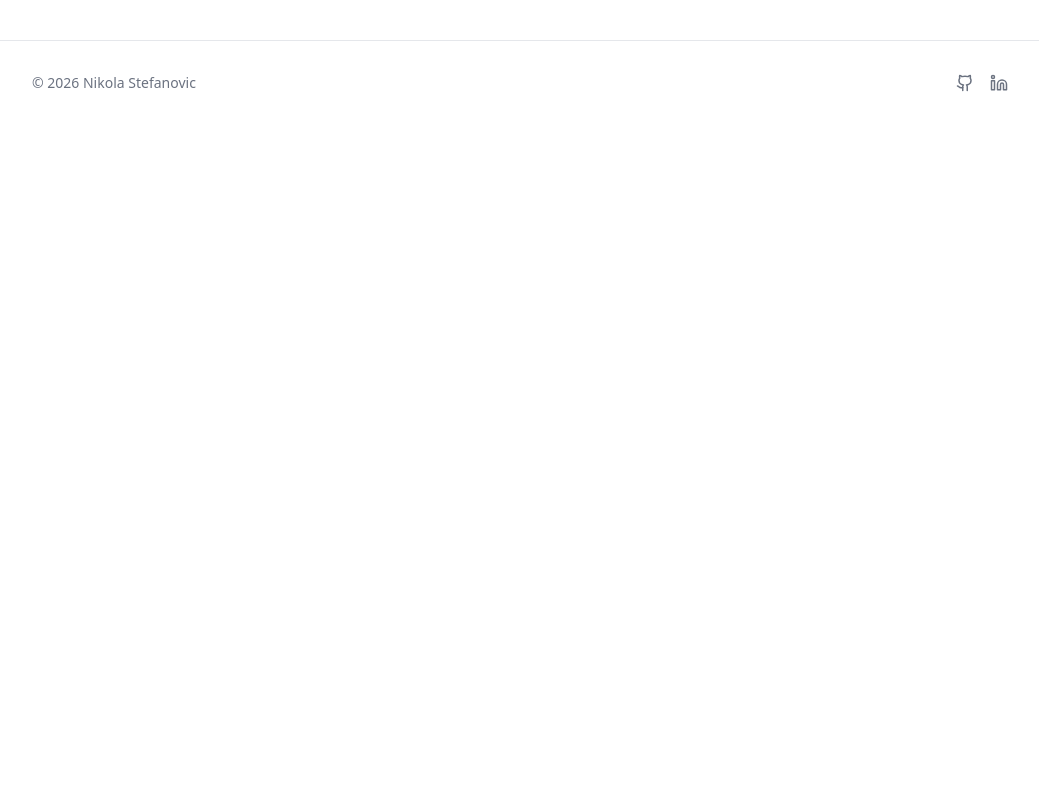
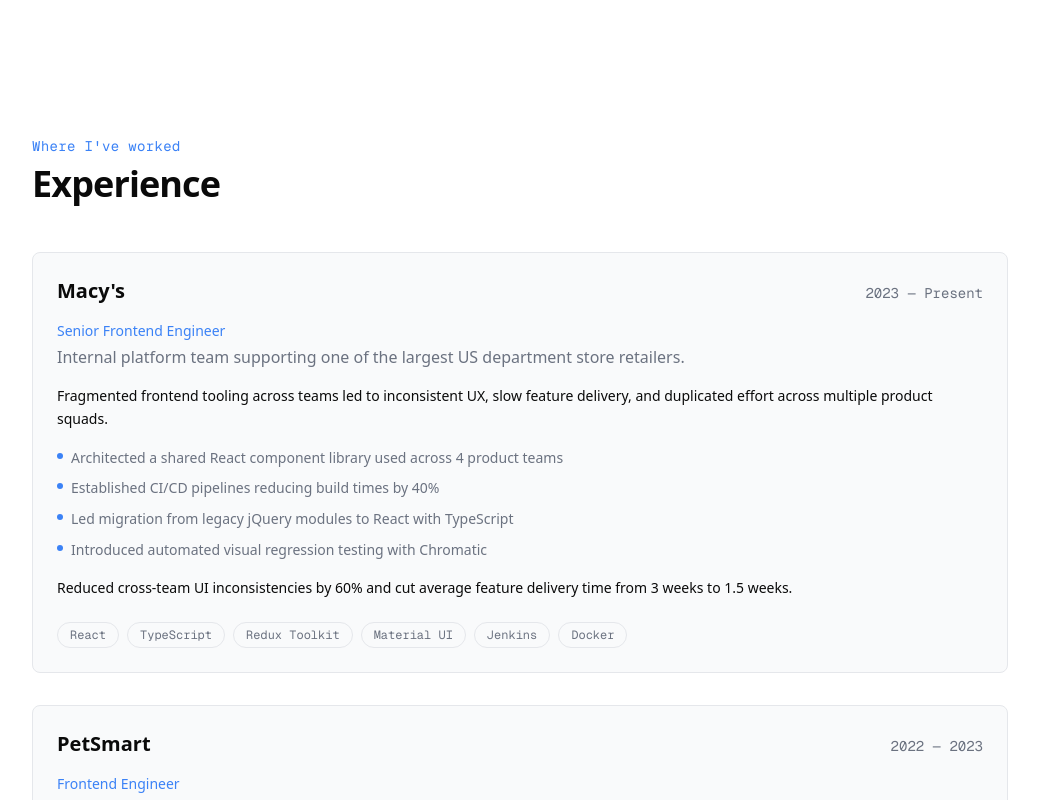
Before and after one commit to IronnKnight/portfolio, a Next.js app: page / in a window 1280 px wide. Shown: the part 680-1480 px from the top of the page, without its empty margins (120-1159 px from the left). Before the commit the page ends 805 px from the top, so only its background shows below. Built offline with nearby package versions, Linux system fonts and the light colour scheme.

Commit message:
04: Experience section with enterprise case study cards (#9)

```diff
--- a/src/app/page.tsx
+++ b/src/app/page.tsx
@@ -1,12 +1,14 @@
 import { Header } from "@/components/layout/Header";
 import { Footer } from "@/components/layout/Footer";
 import { Hero } from "@/components/sections/Hero";
+import { Experience } from "@/components/sections/Experience";
 
 export default function Home() {
   return (
     <>
       <Header />
       <Hero />
+      <Experience />
       <Footer />
     </>
   );
--- /dev/null
+++ b/src/components/sections/Experience.tsx
@@ -0,0 +1,56 @@
+import { Container } from "@/components/ui/Container";
+import { SectionHeading } from "@/components/ui/SectionHeading";
+import { Card } from "@/components/ui/Card";
+import { Badge } from "@/components/ui/Badge";
+import { caseStudies } from "@/lib/data";
+
+export function Experience() {
+  return (
+    <section id="experience" className="py-24">
+      <Container>
+        <SectionHeading label="Where I've worked" title="Experience" />
+
+        <div className="flex flex-col gap-8">
+          {caseStudies.map((study) => (
+            <Card key={study.company}>
+              <div className="mb-4 flex flex-col gap-1 sm:flex-row sm:items-baseline sm:justify-between">
+                <h3 className="text-xl font-semibold">{study.company}</h3>
+                <span className="font-mono text-sm text-muted">
+                  {study.period}
+                </span>
+              </div>
+
+              <p className="mb-1 text-sm font-medium text-accent">
+                {study.role}
+              </p>
+
+              <p className="mb-4 text-muted">{study.context}</p>
+
+              <p className="mb-4 text-sm leading-relaxed">{study.problem}</p>
+
+              <ul className="mb-4 space-y-2">
+                {study.decisions.map((decision) => (
+                  <li
+                    key={decision}
+                    className="flex items-start gap-2 text-sm leading-relaxed text-muted"
+                  >
+                    <span className="mt-1.5 h-1.5 w-1.5 shrink-0 rounded-full bg-accent" />
+                    {decision}
+                  </li>
+                ))}
+              </ul>
+
+              <p className="mb-6 text-sm font-medium">{study.impact}</p>
+
+              <div className="flex flex-wrap gap-2">
+                {study.techStack.map((tech) => (
+                  <Badge key={tech}>{tech}</Badge>
+                ))}
+              </div>
+            </Card>
+          ))}
+        </div>
+      </Container>
+    </section>
+  );
+}
```
